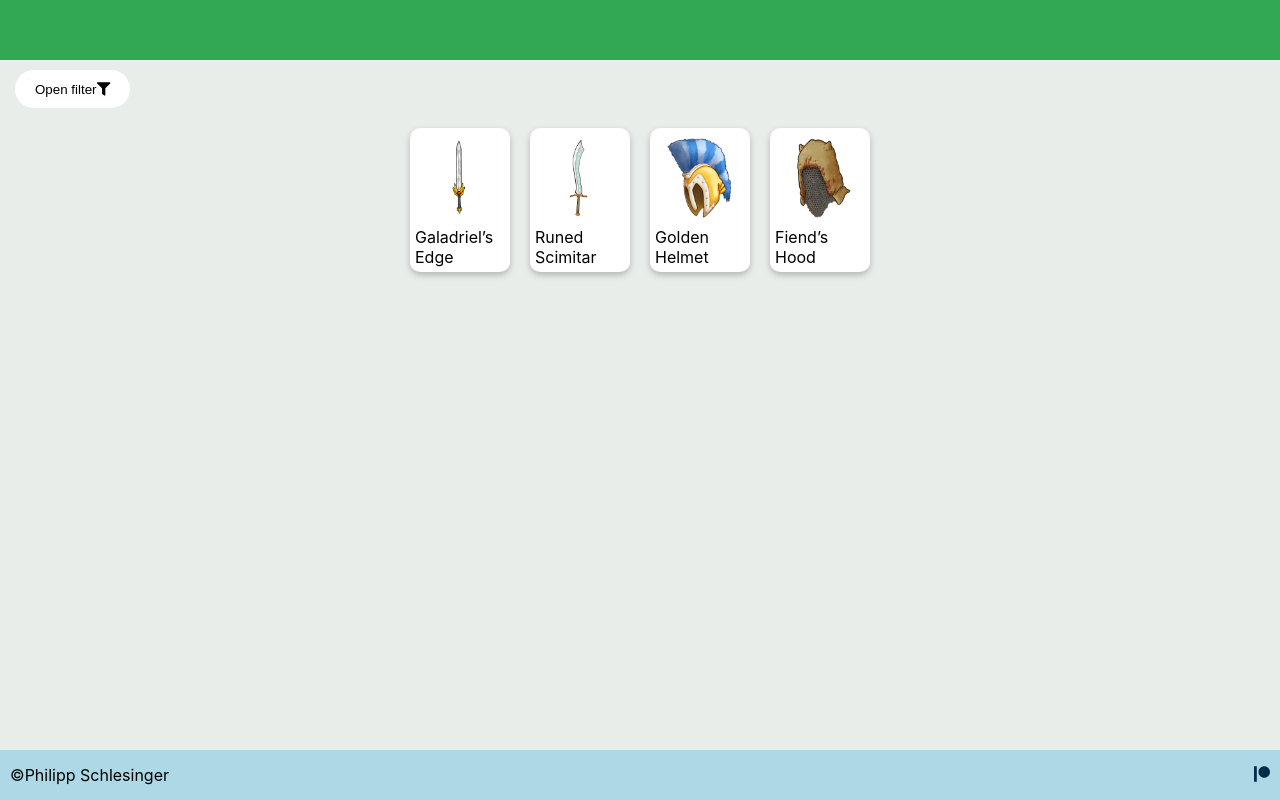
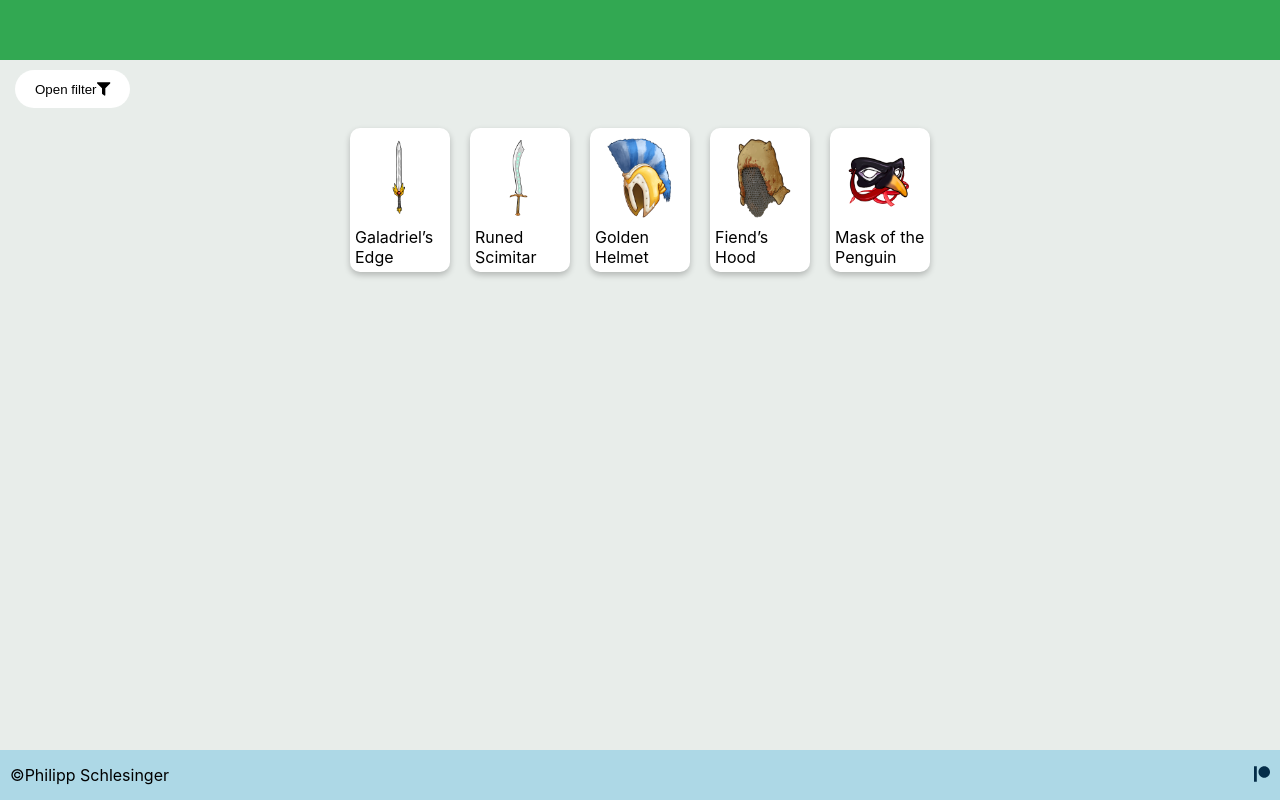
Before and after one commit to OfficialPhilcomm/dnd-assets, a React (Create React App) app: page /items in a window 1280 px wide. Built offline with nearby package versions, Linux system fonts and the light colour scheme.

Commit message:
Add mask of the penguin

```diff
--- a/src/StringUtils.js
+++ b/src/StringUtils.js
@@ -59,6 +59,21 @@ export default class StringUtils {
       properties:
         "Whilst wearing this hood, if the user slays an enemy a wave of fear washes over their allies. All enemy creatures within 15ft must make a DC15 Wisdom Saving Throw.",
     },
+    {
+      id: "6e9497ea-eda1-411a-8a75-6e1717d6bfba",
+      name: "Mask of the Penguin ",
+      description:
+        "Crafted for use at costume parties and fancy balls this magical piece of headgear allows the wearer to both elegantly disguise themselves and delight partygoers with a bit of transmutation magic.",
+      playerLevel: 1,
+      rarity: 1,
+      racialOrigin: "human",
+      unique: false,
+      itemType: "sword",
+      cursed: false,
+      weight: 0.1,
+      properties:
+        "Once per day, whilst wearing this mask you can turn into any kind of penguin you are familiar with, if you are not familiar with any you may use the Emperor Penguin. It must be medium or smaller. This affect lasts for 2 hours.",
+    },
   ];
 
   static getItemById(itemId) {
```
Also changed, not shown: src/img/sprites/6e9497ea-eda1-411a-8a75-6e1717d6bfba.png (added).
